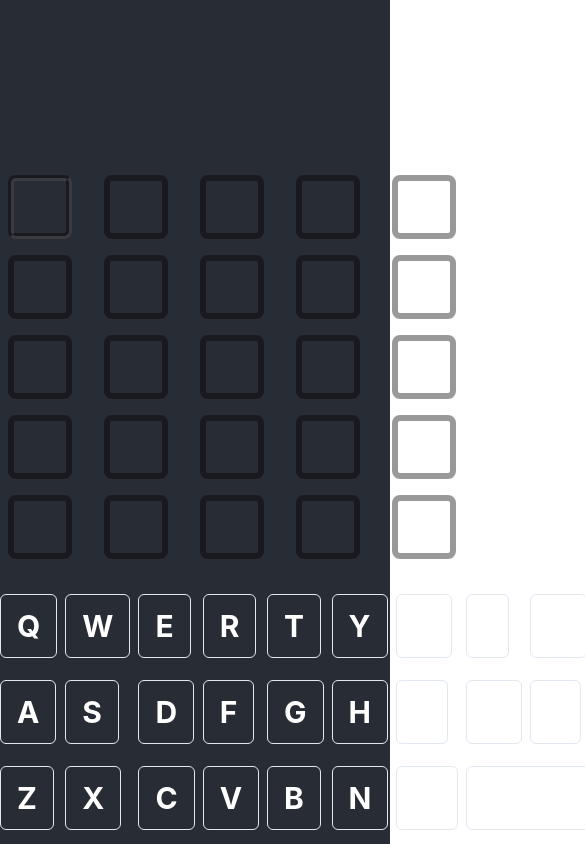
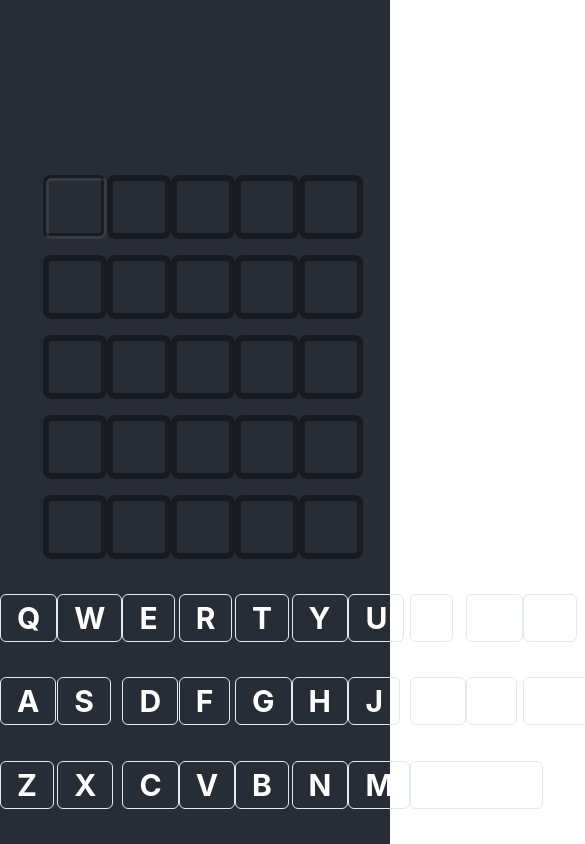
Before and after one commit to JonathanLemes/palavraa, a React (Create React App) app: page / in a window 390 px wide. Shown: the top 844 px of the page, 585 px wide, since content can reach past the window. Built offline with nearby package versions, Linux system fonts and the light colour scheme.

Commit message:
style: 💄 more responsivity changes

```diff
--- a/src/App.tsx
+++ b/src/App.tsx
@@ -303,9 +303,9 @@ function App() {
           justifyContent="center"
           alignItems="center"
           height="calc(100vh - 370px)"
-          minWidth="480px"
+          minWidth="320px"
         >
-          <SimpleGrid width="max(480px, 70%)" columns={5} maxHeight="380px">
+          <SimpleGrid width="max(320px, 70%)" columns={5} maxHeight="380px">
             {firstWord.map((letter, index) => letterBox(letter, index, 0))}
             {secondWord.map((letter, index) => letterBox(letter, index, 1))}
             {thirdWord.map((letter, index) => letterBox(letter, index, 2))}
--- a/src/components/Keyboard.tsx
+++ b/src/components/Keyboard.tsx
@@ -7,14 +7,14 @@ interface KeyboardProps {
 export default function Keyboard({ setLetter }: KeyboardProps) {
   const keyBoardLetter = (letter: string, colSpan?: number) => {
     return (
-      <GridItem colSpan={colSpan || 1}>
+      <GridItem height="48px" colSpan={colSpan || 1}>
         <Button
           variant="outline"
           colorScheme="gray"
           color="white"
           fontWeight="bold"
           fontSize="3xl"
-          height="64px"
+          height="48px"
           onClick={() => setLetter(letter)}
         >
           {letter}
@@ -25,8 +25,7 @@ export default function Keyboard({ setLetter }: KeyboardProps) {
 
   return (
     <Grid
-      gap={2}
-      templateColumns="repeat(10, 1fr)"
+      templateColumns="repeat(12, 1fr)"
       templateRows="repeat(3, 1fr)"
       height="250px"
       width="100%"
@@ -41,6 +40,8 @@ export default function Keyboard({ setLetter }: KeyboardProps) {
       {keyBoardLetter('I')}
       {keyBoardLetter('O')}
       {keyBoardLetter('P')}
+      <GridItem />
+      <GridItem />
       {keyBoardLetter('A')}
       {keyBoardLetter('S')}
       {keyBoardLetter('D')}
@@ -50,7 +51,7 @@ export default function Keyboard({ setLetter }: KeyboardProps) {
       {keyBoardLetter('J')}
       {keyBoardLetter('K')}
       {keyBoardLetter('L')}
-      {keyBoardLetter('BKSPC')}
+      {keyBoardLetter('BKSPC', 3)}
       {keyBoardLetter('Z')}
       {keyBoardLetter('X')}
       {keyBoardLetter('C')}
@@ -58,7 +59,7 @@ export default function Keyboard({ setLetter }: KeyboardProps) {
       {keyBoardLetter('B')}
       {keyBoardLetter('N')}
       {keyBoardLetter('M')}
-      {keyBoardLetter('ENTER', 2)}
+      {keyBoardLetter('ENTER', 3)}
     </Grid>
   )
 }
```
